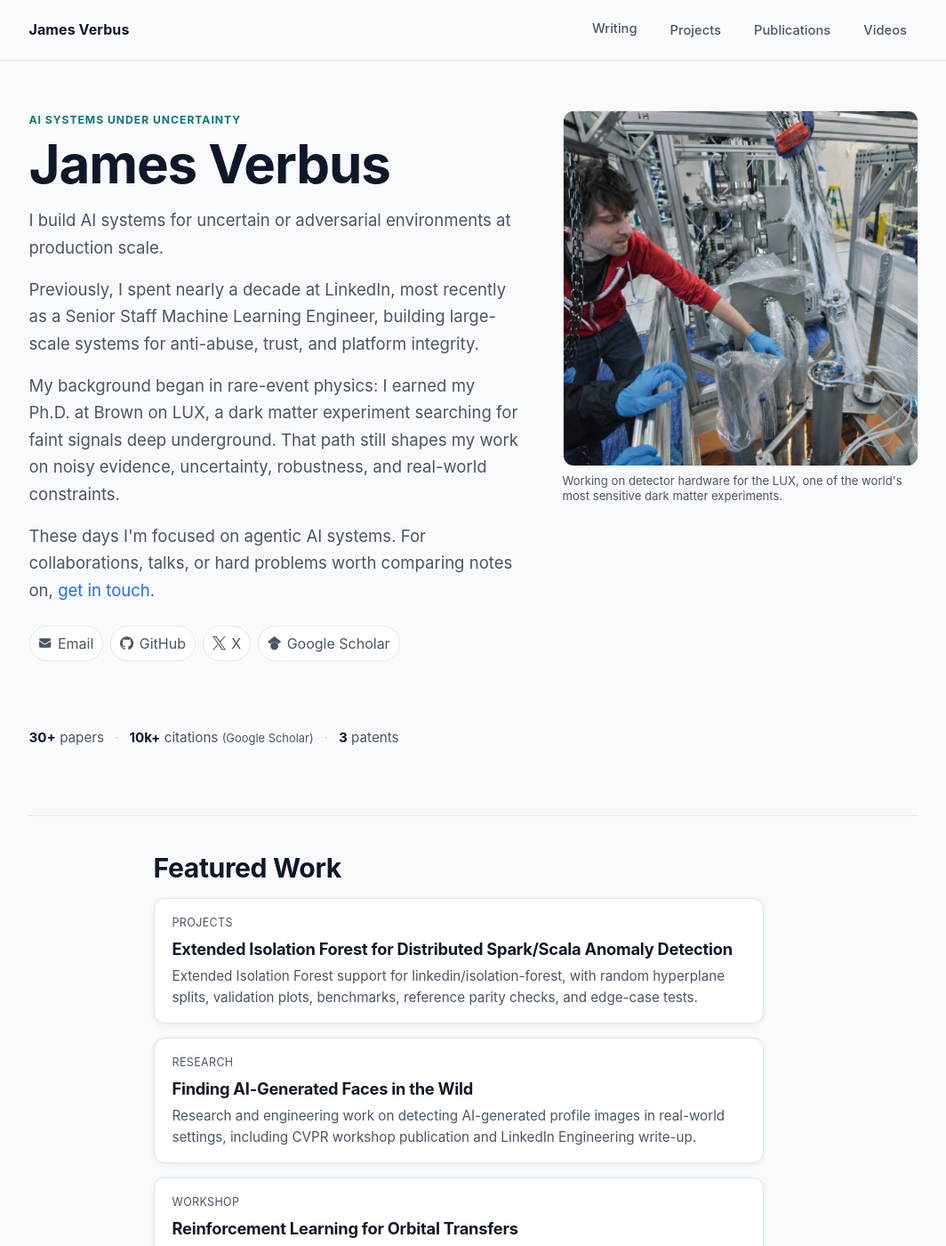
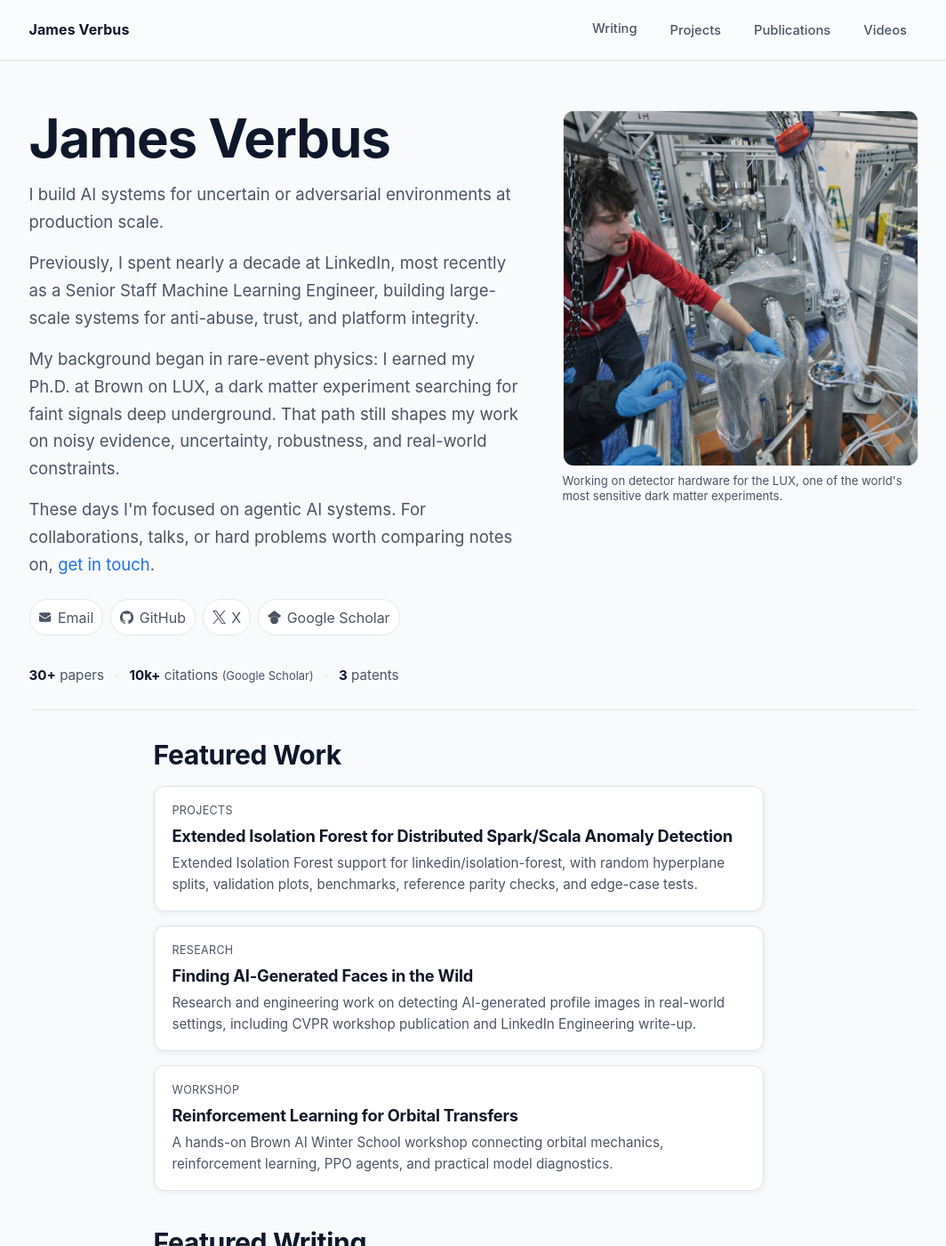
Before and after one commit to jverbus/jverbus.github.io, a Jekyll site: the page built from index.md, in a window 1280 px wide and 1400 px high. Shown: the whole window at 89% size, without its empty margins (100-1164 px from the left). Built offline with Jekyll 4.4.1, drawn with Linux system fonts in a browser that asks for light colours.

Commit message:
Tighten hero spacing and remove eyebrow line
- Zero out page-prose list margins leaking into the hero contact
  pills and stats row (grid items don't collapse them away), which
  inflated the space around the stats line
- Trim hero bottom padding and first-section top padding
- Remove the hero eyebrow line and its now-unused styles
- Bump CSS cache-buster to loop24

Co-Authored-By: Claude Fable 5 <noreply@anthropic.com>

```diff
--- a/_includes/site/head.html
+++ b/_includes/site/head.html
@@ -160,6 +160,6 @@
 
   <meta name="theme-color" content="#0f172a">
   <link rel="icon" type="image/x-icon" href="{{ '/favicon.ico' | relative_url }}">
-  <link href="{{ '/assets/css/modern.css' | relative_url | escape }}?v=loop23" rel="stylesheet" media="all">
+  <link href="{{ '/assets/css/modern.css' | relative_url | escape }}?v=loop24" rel="stylesheet" media="all">
   <link rel="alternate" type="application/atom+xml" title="{{ site.title | escape }}" href="{{ '/atom.xml' | absolute_url | escape }}">
 </head>
--- a/assets/css/modern.css
+++ b/assets/css/modern.css
@@ -499,15 +499,6 @@ video {
   font-size: 1.02rem;
 }
 
-.eyebrow {
-  margin: 0 0 var(--space-2);
-  color: var(--accent-secondary);
-  font-size: 0.76rem;
-  font-weight: 720;
-  letter-spacing: 0.08em;
-  text-transform: uppercase;
-}
-
 .page-home .unit-head-inner,
 .page-home .unit-body-inner,
 .page-home .unit-foot-inner {
@@ -533,8 +524,12 @@ video {
   column-gap: var(--space-12);
   row-gap: var(--space-6);
   align-items: start;
-  padding: var(--space-6) 0 var(--space-8);
+  padding: var(--space-6) 0 var(--space-6);
   border-bottom: 1px solid var(--border);
+}
+
+.home-hero + .home-section {
+  padding-top: var(--space-8);
 }
 
 .home-hero-copy {
@@ -999,6 +994,13 @@ video {
   margin-bottom: 0.55rem;
 }
 
+.layout-page .entry-content .contact-list,
+.layout-page .entry-content .proof-strip,
+.layout-page .entry-content .contact-list li,
+.layout-page .entry-content .proof-strip li {
+  margin-bottom: 0;
+}
+
 .project-metrics {
   display: flex;
   flex-wrap: wrap;
--- a/index.md
+++ b/index.md
@@ -12,7 +12,6 @@ hide_title: true
 
 <section class="home-hero" id="about">
   <div class="home-hero-copy">
-    <p class="eyebrow">AI systems under uncertainty</p>
     <h1>James Verbus</h1>
     <p class="home-lede">I build AI systems for uncertain or adversarial environments at production scale.</p>
     <p class="home-lede">Previously, I spent nearly a decade at LinkedIn, most recently as a Senior Staff Machine Learning Engineer, building large-scale systems for anti-abuse, trust, and platform integrity.</p>
```
